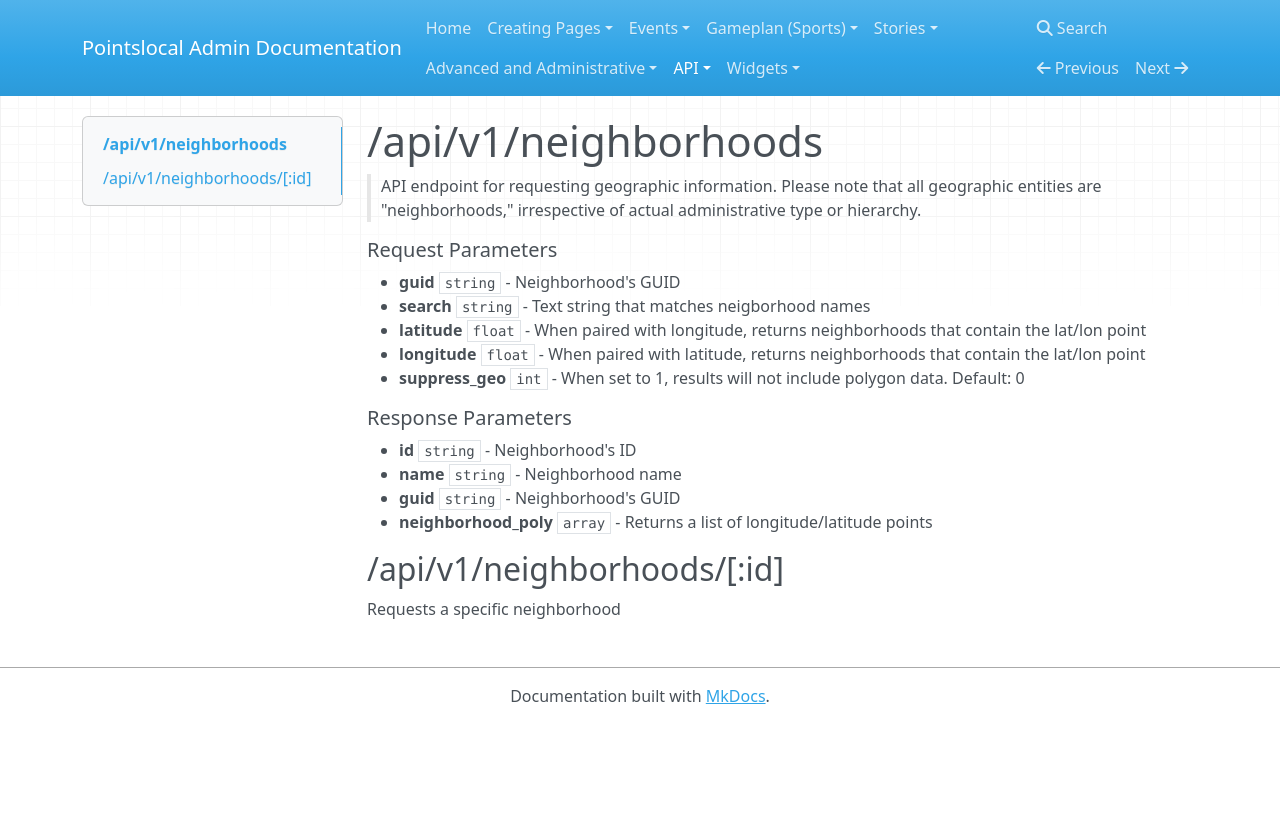
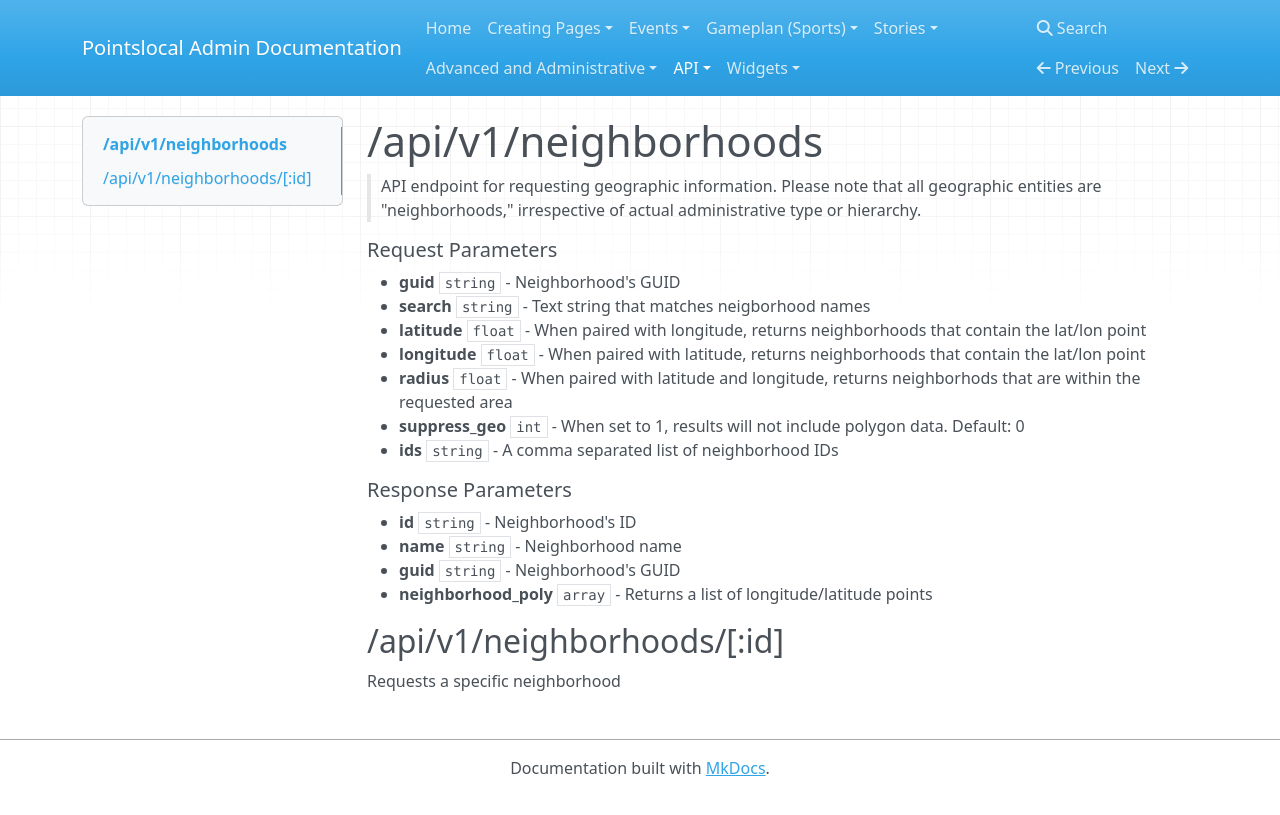
Before and after one commit to pointslocal/admin-docs, an MkDocs documentation site: the page built from docs/api_places_neighborhoods.md, in a window 1280 px wide. Shown: the top 815 px of the page. Built offline with MkDocs 1.6.1, drawn with Linux system fonts in a browser that asks for light colours; nearby versions of some CDN libraries; old or Windows-style settings are respelled for this version of MkDocs.

Commit message:
nbhd update

````diff
--- a/docs/api_places_neighborhoods.md
+++ b/docs/api_places_neighborhoods.md
@@ -7,7 +7,9 @@
 - **search** ```string``` - Text string that matches neigborhood names
 - **latitude** ```float``` - When paired with longitude, returns neighborhoods that contain the lat/lon point
 - **longitude** ```float``` - When paired with latitude, returns neighborhoods that contain the lat/lon point
+- **radius** ```float``` - When paired with latitude and longitude, returns neighborhods that are within the requested area
 - **suppress_geo** ```int``` - When set to 1, results will not include polygon data.  Default: 0
+- **ids** ```string``` - A comma separated list of neighborhood IDs
 
 ##### Response Parameters
 - **id** ```string``` - Neighborhood's ID
````
